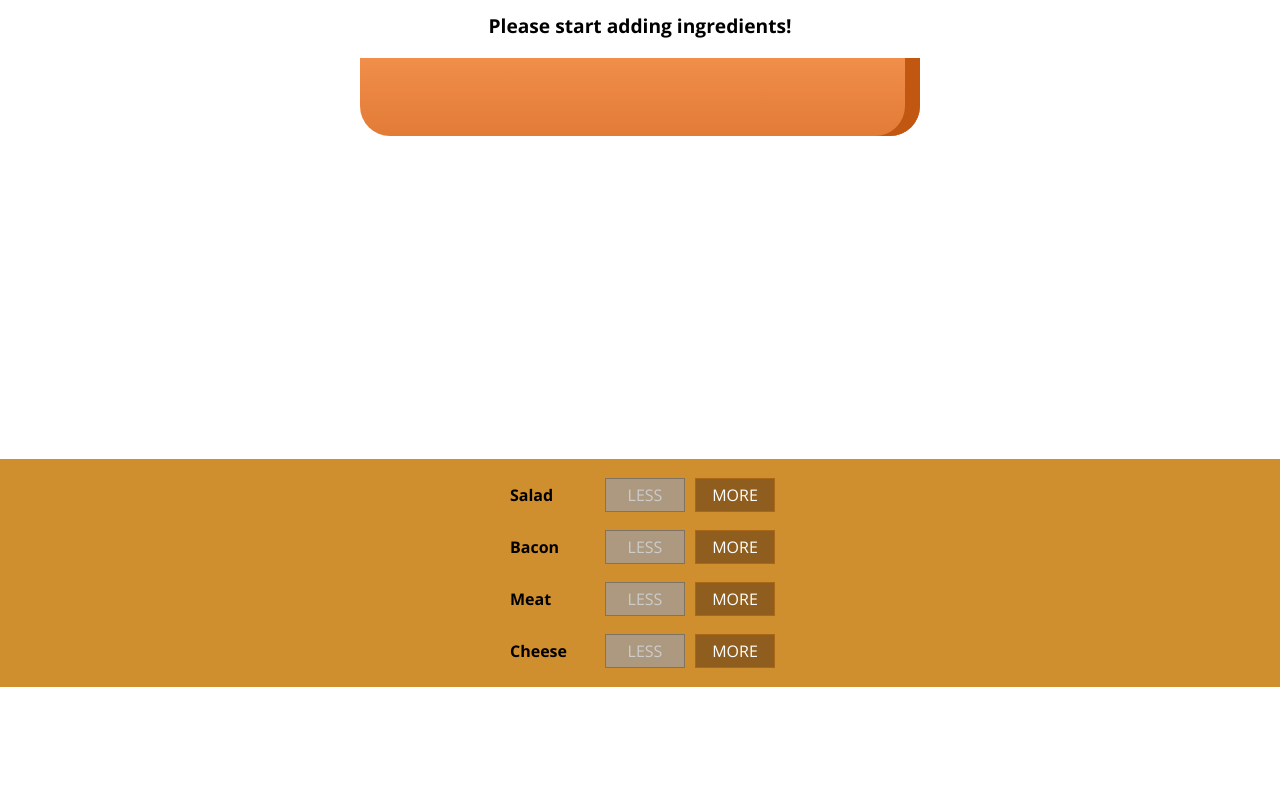
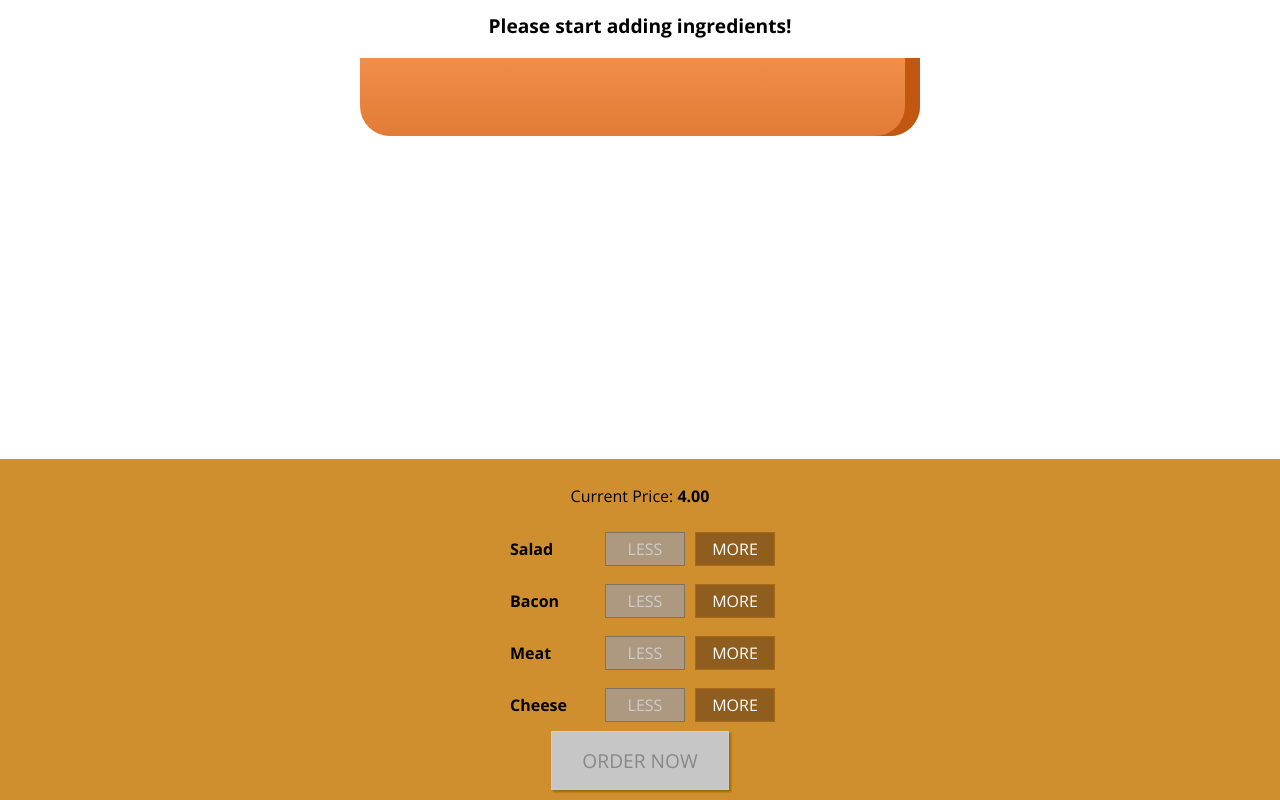
Before and after one commit to ambawaleankita/burger-builder, a React app: page / in a window 1280 px wide. Shown: the part 179-979 px from the top of the page. Before the commit the page ends 866 px from the top, so only its background shows below. Built offline with nearby package versions, Linux system fonts and the light colour scheme.

Commit message:
add order button

```diff
--- a/src/components/Burger/BuildControls/BuildControls.js
+++ b/src/components/Burger/BuildControls/BuildControls.js
@@ -9,6 +9,7 @@
 ]
 const buildControls = (props) => (
     <div className={classes.BuildControls}>
+        <p>Current Price: <strong>{props.price.toFixed(2)}</strong></p>
         {controls.map(ctrl => (
             <BuildControl
                 key={ctrl.label}
@@ -17,6 +18,9 @@
                 removed={() => props.ingredientRemoved(ctrl.type)}
                 disabled={props.disabled[ctrl.type]} />
         ))}
+        <button
+            className={classes.OrderButton}
+            disabled={!props.purchasable}>ORDER NOW</button>
     </div>
 );
 
--- a/src/containers/BurgerBuilder/BurgerBuilder.js
+++ b/src/containers/BurgerBuilder/BurgerBuilder.js
@@ -22,7 +22,19 @@
             cheese: 0,
             meat: 0
         },
-        totalPrice: 4
+        totalPrice: 4,
+        purchasable: false
+    }
+
+    updatePurchaseState = (ingredients) => {
+        const sum = Object.keys(ingredients)
+            .map(igKey => {
+                return ingredients[igKey];
+            })
+            .reduce((sum, el) => {
+                return sum + el;
+            }, 0);
+        this.setState({ purchasable: sum > 0 })
     }
 
     addIngredientHandler = (type) => {
@@ -39,6 +51,7 @@
             ingredients: updatedIngredients,
             totalPrice: newPrice
         })
+        this.updatePurchaseState(updatedIngredients);
     }
 
     removeIngredientHandler = (type) => {
@@ -58,6 +71,7 @@
             ingredients: updatedIngredients,
             totalPrice: newPrice
         })
+        this.updatePurchaseState(updatedIngredients);
     }
 
     render() {
@@ -74,7 +88,9 @@
                 <BuildControls
                     ingredientAdded={this.addIngredientHandler}
                     ingredientRemoved={this.removeIngredientHandler}
-                    disabled={disabledInfo} />
+                    disabled={disabledInfo}
+                    price={this.state.totalPrice}
+                    purchasable={this.state.purchasable} />
             </Auxiliary>
         );
     }
```
